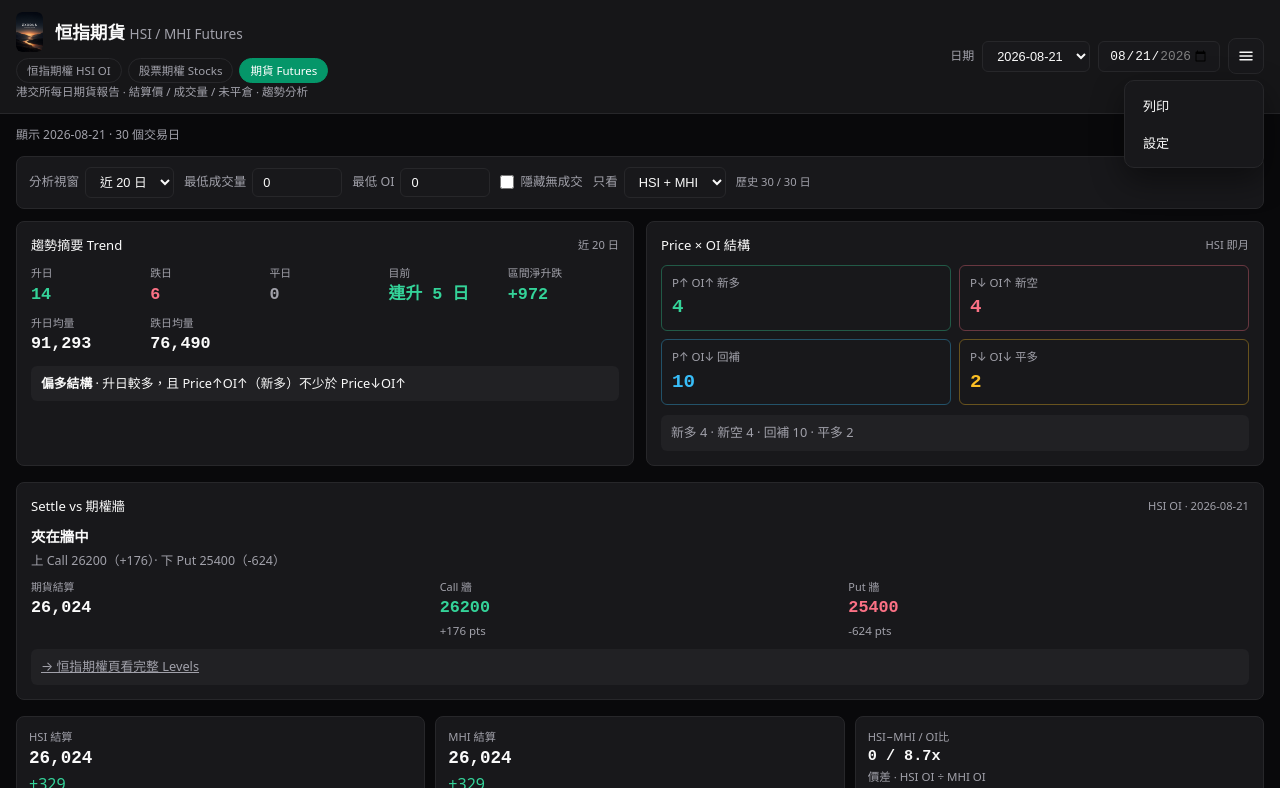
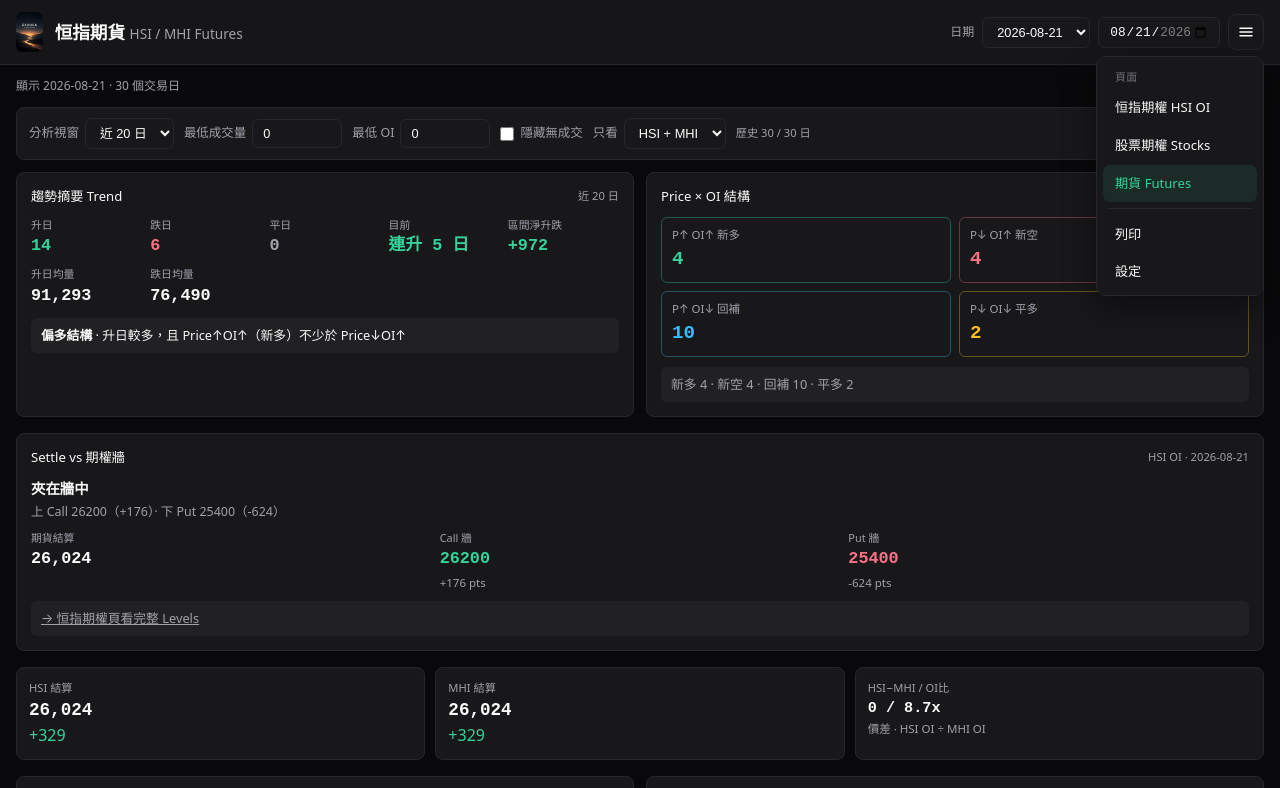
Before and after one commit to garylcyhk/hsi-oi, a plain HTML site: page futures/index.html in a window 1280 px wide. Both pictures are taken after a click on the button "選單". Shown: the top 788 px of the page. Drawn offline with Linux system fonts and the light colour scheme.

Commit message:
Add files via upload

```diff
--- a/futures/index.html
+++ b/futures/index.html
@@ -212,18 +212,26 @@
 }
 .menu-dropdown button:hover{background:#27272a}
 
+
+.menu-dropdown a{
+  display:flex;align-items:center;gap:8px;width:100%;
+  padding:9px 12px;border-radius:7px;
+  color:var(--text,#e4e4e7);font-size:.82rem;text-decoration:none;
+  box-sizing:border-box;
+}
+.menu-dropdown a:hover{background:#27272a}
+.menu-dropdown a.menu-active{color:#34d399;background:rgba(52,211,153,.1)}
+.menu-section{font-size:.68rem;color:#71717a;padding:6px 12px 4px;letter-spacing:.04em}
+.menu-divider{height:1px;background:#27272a;margin:6px 4px}
+.menu-dropdown{min-width:168px}
+
+.site-nav{display:none!important}
 </style>
 </head>
 <body>
 <header>
   <div>
     <div class="brand-lockup"><a href="../" class="brand-logo-link" title="回到首頁"><img src="exodus-logo.jpg" alt="Exodus Trading Group" /></a><div class="brand-text"><h1>恒指期貨 <span>HSI / MHI Futures</span></h1></div></div>
-    <div class="site-nav">
-      <a href="../">恒指期權 HSI OI</a>
-      <a href="../stock-oi/">股票期權 Stocks</a>
-      <a class="active" href="./">期貨 Futures</a>
-    </div>
-    <div class="sub">港交所每日期貨報告 · 結算價 / 成交量 / 未平倉 · 趨勢分析</div>
   </div>
   <div style="display:flex;gap:8px;align-items:center;flex-wrap:wrap">
     <label class="mu" style="font-size:.75rem">日期</label>
@@ -236,6 +244,11 @@
             </svg>
           </button>
           <div class="menu-dropdown">
+            <div class="menu-section">頁面</div>
+            <a href="../">恒指期權 HSI OI</a>
+            <a href="../stock-oi/">股票期權 Stocks</a>
+            <a href="./" class="menu-active">期貨 Futures</a>
+            <div class="menu-divider"></div>
             <button type="button" onclick="closeHeaderMenu();window.print()">列印</button>
             <button type="button" onclick="closeHeaderMenu();openSettings()">設定</button>
           </div>
```
